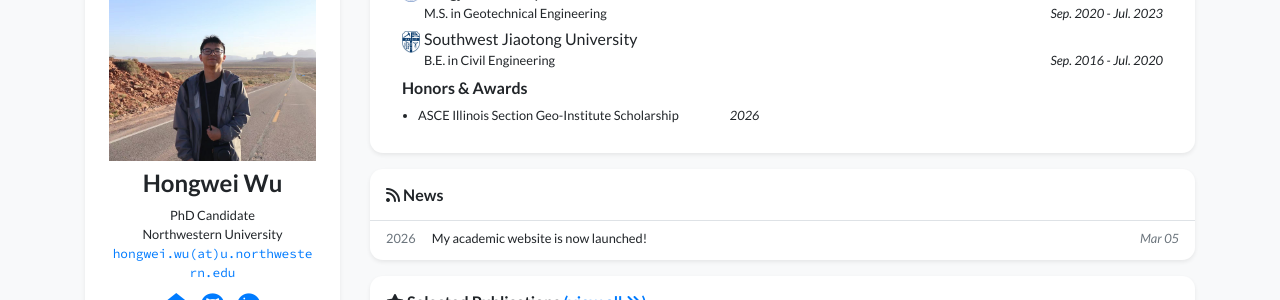
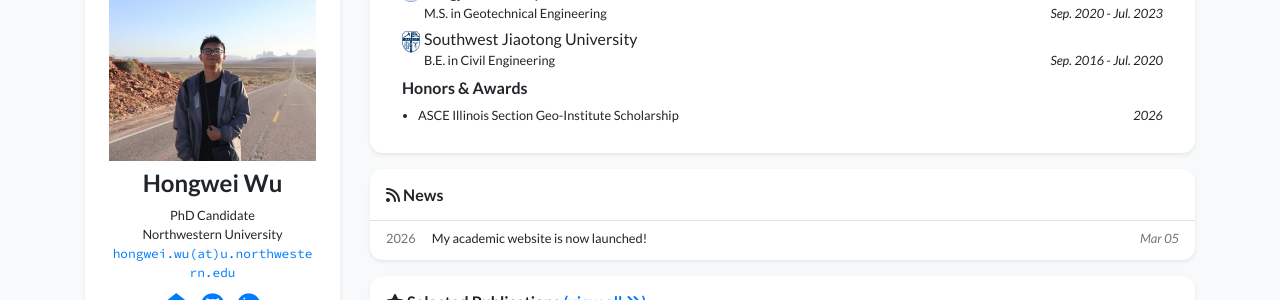
Before and after one commit to hw-wu/hw-wu.github.io, a Jekyll site: the page built from index.html, in a window 1280 px wide and 900 px high, scrolled down 544 px. Shown: the part 150-450 px from the top of the window. Built offline with Jekyll 4.4.1, drawn with Linux system fonts in a browser that asks for light colours; nearby versions of some CDN libraries; a style sheet for code colours, icons or effects is not loaded.

Commit message:
Update experience_card.html

```diff
--- a/_includes/widgets/experience_card.html
+++ b/_includes/widgets/experience_card.html
@@ -50,7 +50,7 @@
                     {% endif %}
 
                     {% if site.data.profile.awards %}
-                    <div class="col-lg-6">
+                    <div class="col-12">
                         <div class="mx-2 my-1">
                             <h6>Honors & Awards</h6>
                             <ul class="list small pl-3 mb-1">
```
